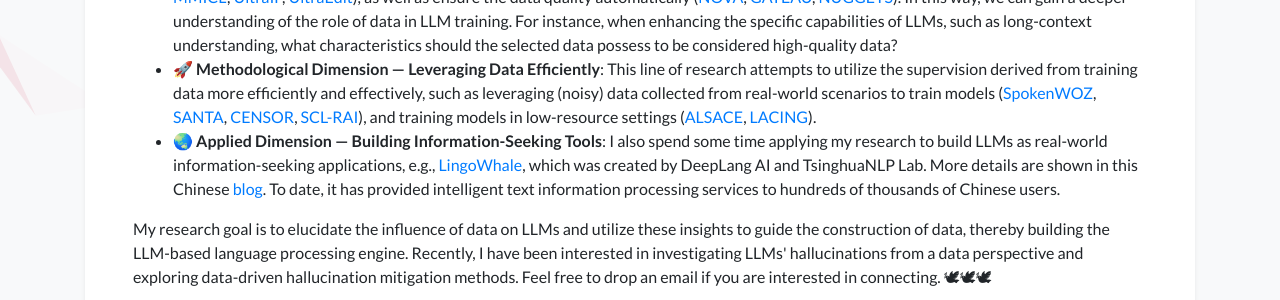
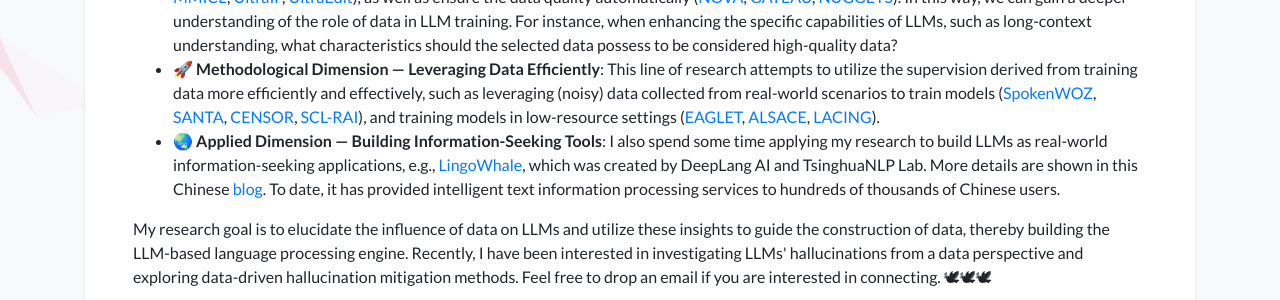
Before and after one commit to S1s-Z/s1s-z.github.io, a Jekyll site: the page built from index.html, in a window 1280 px wide. Shown: the part 399-699 px from the top of the page. Built offline with Jekyll 4.4.1, drawn with Linux system fonts in a browser that asks for light colours; a style sheet for code colours, icons or effects is not loaded.

Commit message:
Update profile.yml

```diff
--- a/_data/profile.yml
+++ b/_data/profile.yml
@@ -26,7 +26,7 @@
           📖 <b>Theoretical Dimension — Understanding Data Scientifically</b>: My first line of research aims to obtain data more scientifically (<a href="https://arxiv.org/abs/2505.16483">CANOE</a>, <a href="https://arxiv.org/abs/2309.07915">MMICL</a>, <a href="https://arxiv.org/abs/2502.04153">UltraIF</a>, <a href="https://arxiv.org/abs/2407.05282">UltraEdit</a>), as well as ensure the data quality automatically (<a href="https://arxiv.org/abs/2502.07340">NOVA</a>, <a href="https://arxiv.org/abs/2410.15633">GATEAU</a>, <a href="https://arxiv.org/abs/2312.10302">NUGGETS</a>). In this way, we can gain a deeper understanding of the role of data in LLM training. For instance, when enhancing the specific capabilities of LLMs, such as long-context understanding, what characteristics should the selected data possess to be considered high-quality data?
       </li>
       <li>
-          🚀 <b>Methodological Dimension — Leveraging Data Efficiently</b>: This line of research attempts to utilize the supervision derived from training data more efficiently and effectively, such as leveraging (noisy) data collected from real-world scenarios to train models (<a href="https://arxiv.org/abs/2305.13040">SpokenWOZ</a>, <a href="https://arxiv.org/abs/2305.04076">SANTA</a>, <a href="https://arxiv.org/abs/2311.08010">CENSOR</a>, <a href="https://arxiv.org/abs/2209.01646">SCL-RAI</a>), and training models in low-resource settings (<a href="https://arxiv.org/abs/2404.08491">ALSACE</a>, <a href="https://arxiv.org/abs/2411.14279">LACING</a>).
+          🚀 <b>Methodological Dimension — Leveraging Data Efficiently</b>: This line of research attempts to utilize the supervision derived from training data more efficiently and effectively, such as leveraging (noisy) data collected from real-world scenarios to train models (<a href="https://arxiv.org/abs/2305.13040">SpokenWOZ</a>, <a href="https://arxiv.org/abs/2305.04076">SANTA</a>, <a href="https://arxiv.org/abs/2311.08010">CENSOR</a>, <a href="https://arxiv.org/abs/2209.01646">SCL-RAI</a>), and training models in low-resource settings (<a href="https://arxiv.org/abs/2510.05608">EAGLET</a>, <a href="https://arxiv.org/abs/2404.08491">ALSACE</a>, <a href="https://arxiv.org/abs/2411.14279">LACING</a>).
       </li>
       <li>
           🌏 <b>Applied Dimension — Building Information-Seeking Tools</b>: I also spend some time applying my research to build LLMs as real-world information-seeking applications, e.g., <a href="https://lingowhale.com/">LingoWhale</a>, which was created by DeepLang AI and TsinghuaNLP Lab. More details are shown in this Chinese <a href="https://mp.weixin.qq.com/s/oB054vVcEBgD21VGZIqmNg">blog</a>. To date, it has provided intelligent text information processing services to hundreds of thousands of Chinese users.
```
